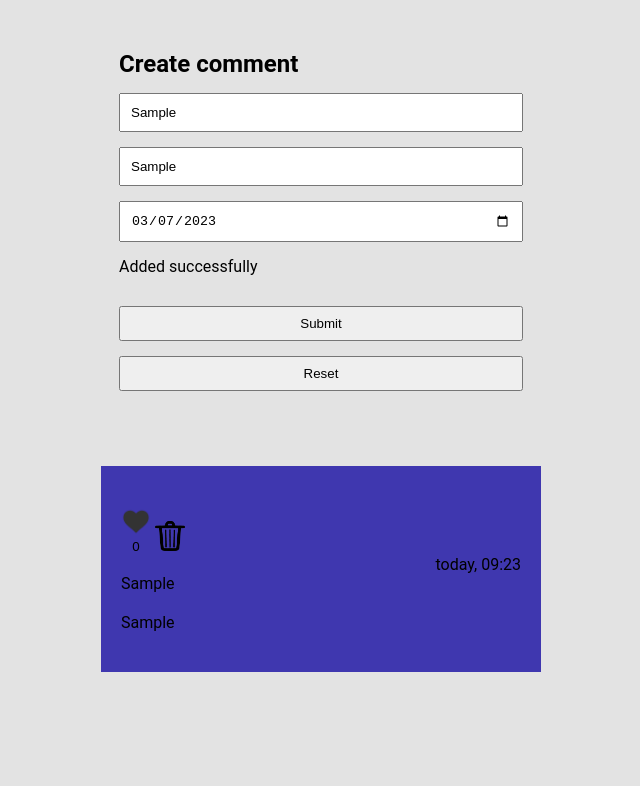
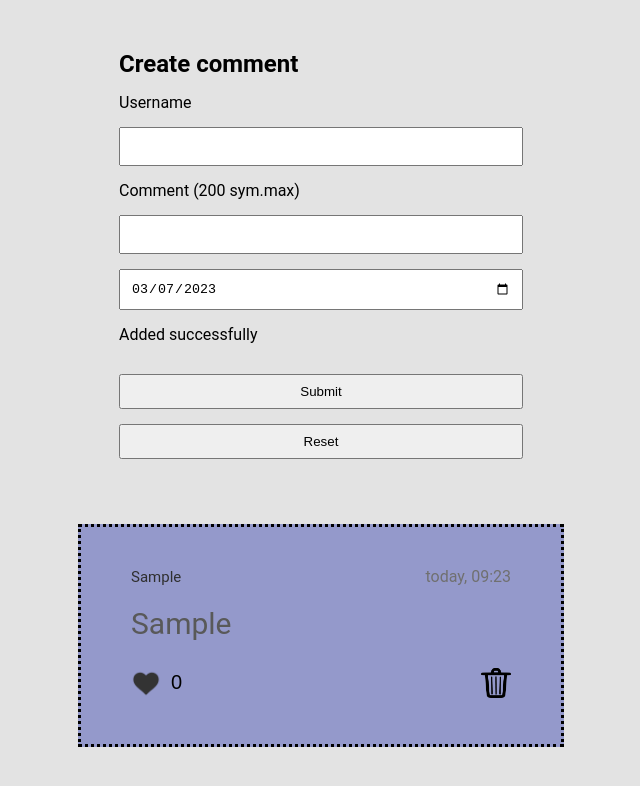
Before and after one commit to extroblade/nativejs-comments, a plain HTML site: page index.html in a window 1280 px wide. Both pictures are taken after typing "Sample", "Sample" into the empty fields and a click on the button "Submit". Shown: the whole page, without its empty margins (319-959 px from the left). Drawn offline with Linux system fonts and the light colour scheme; a web font is replaced by a local one.

Commit message:
fix js, added styles

```diff
--- a/index.html
+++ b/index.html
@@ -12,24 +12,32 @@
         <form class="form" onsubmit="return false">
             <h2>Create comment</h2>
 
+            <label for="form__author input">Username</label>
             <input
                 class="form__author input"
                 type="text"
-                placeholder="Username"
+                maxlength="20"
                 required
             >
 
-            <input class="form__comment input" type="text" required>
+            <label for="form__comment input">Comment (200 sym.max)</label>
+            <input
+                class="form__comment input"
+                type="text"
+                maxlength="200"
+                required
+            >
 
             <input
                 placeholder="Date"
                 class="form__date input"
                 type="date"
+
                 required
             >
 
             <div class="form__alert">
-                <p></p>
+                <p>&nbsp;</p>
             </div>
 
             <button
--- a/src/script.js
+++ b/src/script.js
@@ -8,7 +8,7 @@ const inputs = Array.from(document.querySelectorAll(".input"))
 const author = document.querySelector('.form__author')
 const comment = document.querySelector('.form__comment')
 const validator = document.querySelector(".form__alert p")
-const comField = document.querySelector('.comments')
+let comField = document.querySelector('.comments')
 
 const day = 1000 * 60 * 60 * 24
 
@@ -23,6 +23,21 @@ comment.onchange = validate
 
 
 loadComs()
+showComs()
+
+
+comField.addEventListener("change", showComs)
+
+author.addEventListener("input", validate)
+comment.addEventListener("input", validate)
+
+form_submit.addEventListener("click", submit);
+author.addEventListener("keydown", e => {
+    if (e.keyCode == 13) submit()
+})
+comment.addEventListener("keydown", e => {
+    if (e.keyCode == 13) submit()
+})
 
 
 function timeChanger(time, h, m) {
@@ -44,7 +59,7 @@ function timeChanger(time, h, m) {
 
 
 function submit(){
-    validate()
+
     let com = {
         author : author.value,
         comment : comment.value,
@@ -56,61 +71,86 @@ function submit(){
     }
 
     if(com.author && com.comment){
+        validator.innerHTML = 'Added successfully'
         comments.push(com)
         saveComs()
+        form_date.valueAsDate = nowD
+        author.value = ''
+        comment.value = ''
+        showComs()
     }
-
-    showComs()
-}
-
-
-form_submit.onclick = submit
-
-
-author.onkeydown= function(e){
-    if (e.keyCode == 13) submit()
-}
-
-
-comment.onkeydown = function(e){
-    if (e.keyCode == 13) submit()
 }
 
 
 function showComs() {
-    if (comments != null){
+    if (comments.length){
         let out = ''
         comments.map(item => {
-            out += `<div class='comment'>\
-                <div><button class='comment__like-btn'>\
-                <img src="src/static/like${item.pressed ? 'd' : ''}.png" alt="like">\
-                <p>${item.likes}</p>\
-                </button>\
-                <button class='comment__delete-btn'>\
-                <img src="src/static/trash.png" alt="delete">\
-                </button></div>\
-                <p class="comment__date">${timeChanger(item.time, item.hours, item.minutes)}</p>\
-                <p class="comment__author">${(item.author)}</p>\
-                <p class="comment__comment">${(item.comment)}</p>\
+            if(item.author && item.time && item.comment){
+                out +=
+            `<div class='comment'>\
+                    <div class='comment__row'>\
+                        <p class="comment__author">${(item.author)}</p>\
+                        <p class="comment__date">${timeChanger(item?.time, item?.hours, item?.minutes)}</p>\
+                    </div>\
+                    <div class='comment__row'>\
+                        <p class="comment__comment">${(item.comment)}</p>\
+                    </div>\
+                    <div class='comment__btns'>
+                        <button class='comment__like-btn'>\
+                            <img src="src/static/like${item.pressed ? 'd' : ''}.png" alt="like">\
+                            <p class='likes'>${item.likes}</p>\
+                        </button>\
+                        <button class='comment__delete-btn'>\
+                            <img src="src/static/trash.png" alt="delete">\
+                        </button>\
+                    </div>
                 </div>`
+            }
         })
 
         comField.innerHTML = out
+    }
+
+    let likeBtns = Array.from(document.querySelectorAll(".comment__like-btn"))
+    for (let i = 0; i < likeBtns.length; i++) {
+        likeBtns[i].onclick = function() {
+
+            comments[i].pressed = !comments[i].pressed;
+
+            comments[i].pressed ? comments[i].likes++ :  comments[i].likes--
+
+            localStorage.setItem(`comments[${i}]`, JSON.stringify(comments[i]));
+            showComs()
+        }
+    }
+
+    let deleteIcons = document.querySelectorAll(".comment__delete-btn");
+    for (let i = 0; i < deleteIcons.length; i++) {
+        deleteIcons[i].addEventListener("click", function () {
+            this.parentElement.parentElement.style.display = "none"
+            comments.splice(i, 1)
+
+            clearLS()
+            saveComs()
+        });
     }
 }
 
 
 function saveComs() {
-    localStorage.setItem('comments', JSON.stringify(comments))
+    clearLS()
+    comments.map((item, index) => {
+        localStorage.setItem(`comments[${index}]`, JSON.stringify(item))
+    })
 }
 
 
+
 function loadComs() {
-    if (JSON.parse(localStorage.getItem('comments'))) {
-        comments = JSON.parse(localStorage.getItem('comments'))
-        showComs()
+    for(let i=0; i<localStorage.length; i++){
+        comments[i] = JSON.parse(localStorage.getItem(`comments[${i}]`))
     }
-
 }
 
 
@@ -135,47 +175,7 @@ function validate() {
         validator.innerHTML = "Input not valid"
         return false
     } else {
-        validator.innerHTML = "Added successfully"
+        validator.innerHTML = "&nbsp;"
         return true
     }
 }
-
-
-let likeBtns = Array.from(document.querySelectorAll(".comment__like-btn"))
-let likeBtnsP = Array.from(document.querySelectorAll(".comment__like-btn p"))
-console.log(comments)
-
-
-
-
-for (let i = 0; i < likeBtns.length; i++) {
-    likeBtns[i].onclick = function() {
-
-        comments[i].pressed = !comments[i].pressed;
-
-        if(comments[i].pressed){
-            comments[i].likes++
-            likeBtns[i].classList.add("liked");
-        } else {
-            comments[i].likes--
-            likeBtns[i].classList.remove("liked");
-        }
-        clearLS()
-        saveComs()
-        showComs()
-    }
-}
-
-
-
-
-let deleteIcons = document.querySelectorAll(".comment__delete-btn");
-    for (let i = 0; i < deleteIcons.length; i++) {
-        deleteIcons[i].addEventListener("click", function (e) {
-            e.preventDefault()
-            this.parentElement.parentElement.style.display = "none"
-            comments.splice(i, 1)
-            clearLS()
-            saveComs()
-    });
-    }
--- a/src/styles/styles.sass
+++ b/src/styles/styles.sass
@@ -7,7 +7,7 @@
 //-----------------commons------------------
 
 
-$accent: rgb(63, 55, 175)
+$accent: rgb(148, 153, 203)
 
 
 //-----------------commons------------------
@@ -41,6 +41,8 @@ body
     align-items: center
     padding: 0 100px
 
+.btn
+    padding: 8px
 
 
 //-----------------form------------------
@@ -58,24 +60,45 @@ body
         min-width: 380px
         padding: 10px
 
-    .btn
-        padding: 8px
+
 
 
 //-----------------comments------------------
 
 .comment
+    border: 3px dotted black
     background-color: $accent
-    padding: 40px 20px
-    margin: 10px 0
+    padding: 40px
+    margin-bottom: 20px
     width: 400px
 
     &__date
-        display: flex
-        justify-content: flex-end
+        color: rgb(112, 112, 112)
+
 
     &__author
-        padding-bottom: 20px
+        cursor: default
+        font-size: 15px
+        color: rgb(47, 47, 47)
+
+    &__comment
+        font-size: 30px
+        color: rgb(89, 89, 89)
+
+    &__row
+        padding: 20px 10px
+        padding-top: 0
+        display: flex
+        justify-content: space-between
+        align-items: center
+
+    &__btns
+        padding: 0px 10px
+        display: flex
+        flex-direction: row
+        justify-content: space-between
+        align-items: baseline
+
 
     &__delete-btn, &__like-btn
         background-color: $accent
@@ -84,3 +107,12 @@ body
         img
             width: 30px
             height: 30px
+
+
+    &__like-btn
+        display: flex
+        flex-direction: row
+        align-items: center
+        .likes
+            padding: 10px
+            font-size: 20px
```
Also changed, not shown: src/styles/styles.css, 2 other files.
